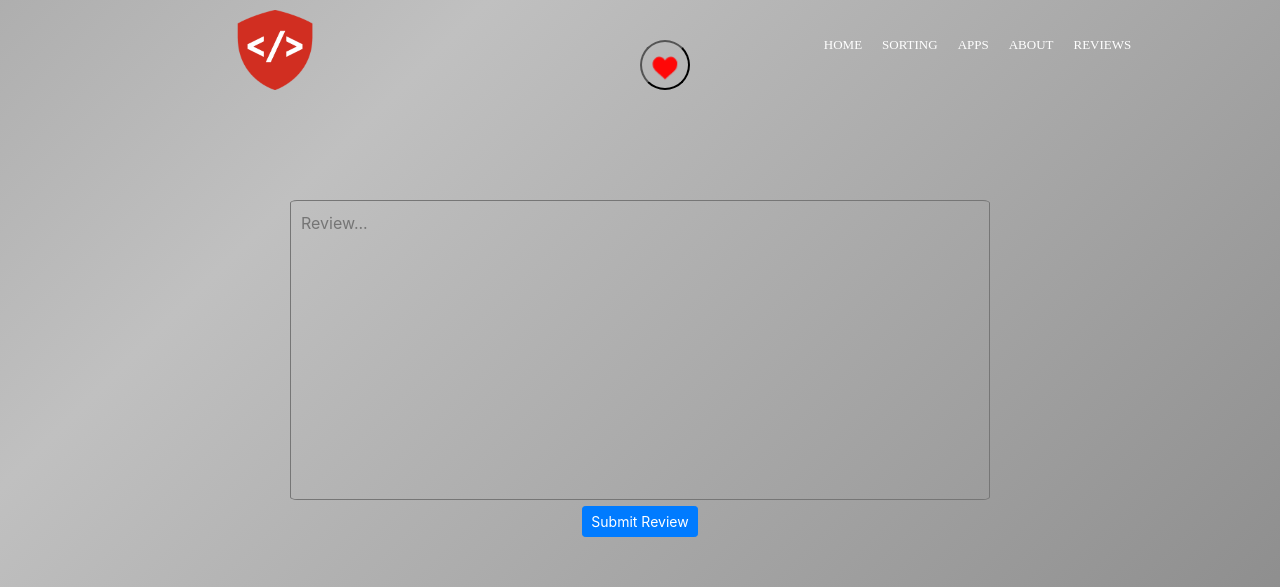
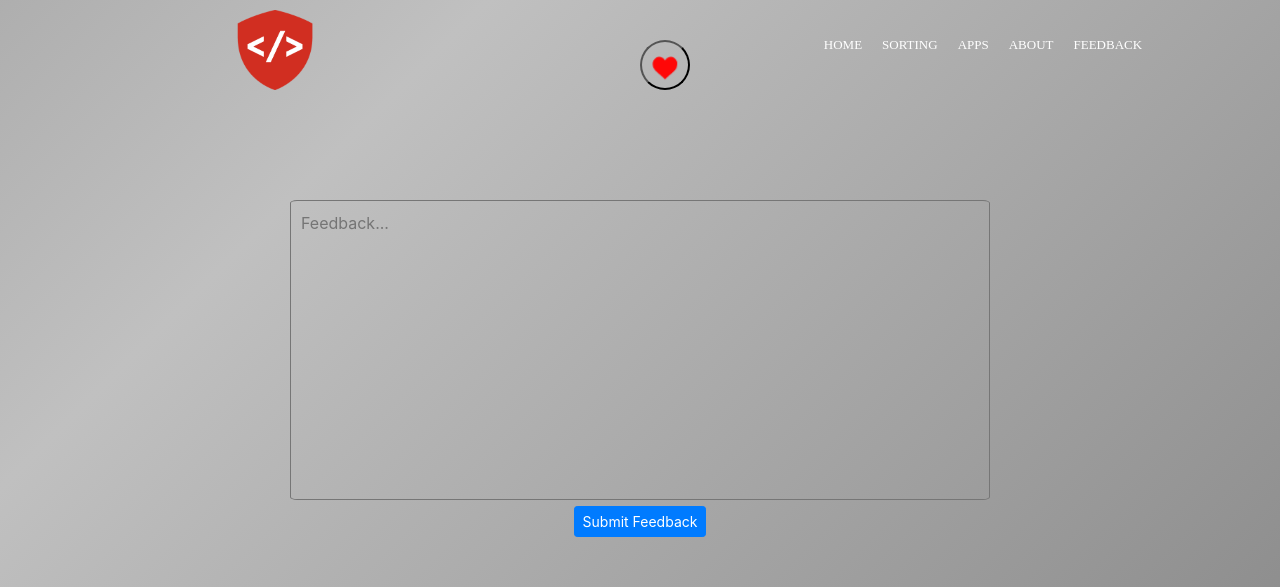
Before and after one commit to JattCoder/portfolio, a React (Create React App) app in the folder frontend/: page /review in a window 1280 px wide. Shown: the top 587 px of the page. Built offline with nearby package versions, Linux system fonts and the light colour scheme; no server answers.

Commit message:
React - Application Review - Added Thank you message after submission

```diff
--- a/frontend/src/JS/Review.js
+++ b/frontend/src/JS/Review.js
@@ -13,7 +13,7 @@ export default class Review extends Component{
 
     render(){
         return (
-            <div style={{marginTop:200}}>
+            <div id='outsidediv' style={{marginTop:200}}>
                 <Input colors={this.state.colors}/>
             </div>
         )
--- a/frontend/src/JS/TopNav.js
+++ b/frontend/src/JS/TopNav.js
@@ -21,7 +21,7 @@ const TopNav = () => {
                     <li>About</li>
                   </Link>
                   <Link className='navStyle' to='/review'>
-                    <li>Reviews</li>
+                    <li>Feedback</li>
                   </Link>
                 </ul>
             </nav>
--- a/frontend/src/JS/review_input.js
+++ b/frontend/src/JS/review_input.js
@@ -6,11 +6,13 @@ let ReviewInput = () =>{
     const dispatch  = useDispatch();
     return(
         <div>
-            <div>
-                <textarea id="subject" name="subject" placeholder="Review..." style={inputStyle}></textarea>
-            </div>
-            <div>
-                <button className='btn btn-sm follor btn-primary' onClick={()=>{submitHandler(dispatch)}}>Submit Review</button>
+            <div id='reviewBox'>
+                <div>
+                    <textarea id="subject" name="subject" placeholder="Feedback..." style={inputStyle}></textarea>
+                </div>
+                <div>
+                    <button className='btn btn-sm follor btn-primary' onClick={()=>{submitHandler(dispatch)}}>Submit Feedback</button>
+                </div>
             </div>
         </div>
     )
@@ -20,6 +22,19 @@ let submitHandler = (dispatch) =>{
     let review = document.getElementById('subject')
     dispatch(submitReview(review.value));
     review.value = ''
+    displayMessage();
+}
+
+let displayMessage = () =>{
+    let outside = document.getElementById('outsidediv')
+    let reviewBox = document.getElementById('reviewBox')
+    reviewBox.innerHTML = 'Thankyou for your Feedback'
+    reviewBox.style.color = 'white'
+    reviewBox.style.fontSize = '50px'
+    reviewBox.style.fontFamily = "'Segoe UI', Tahoma, Geneva, Verdana, sans-serif"
+    outside.style.marginTop = '300px'
+
+
 }
 
 export default ReviewInput;
```
